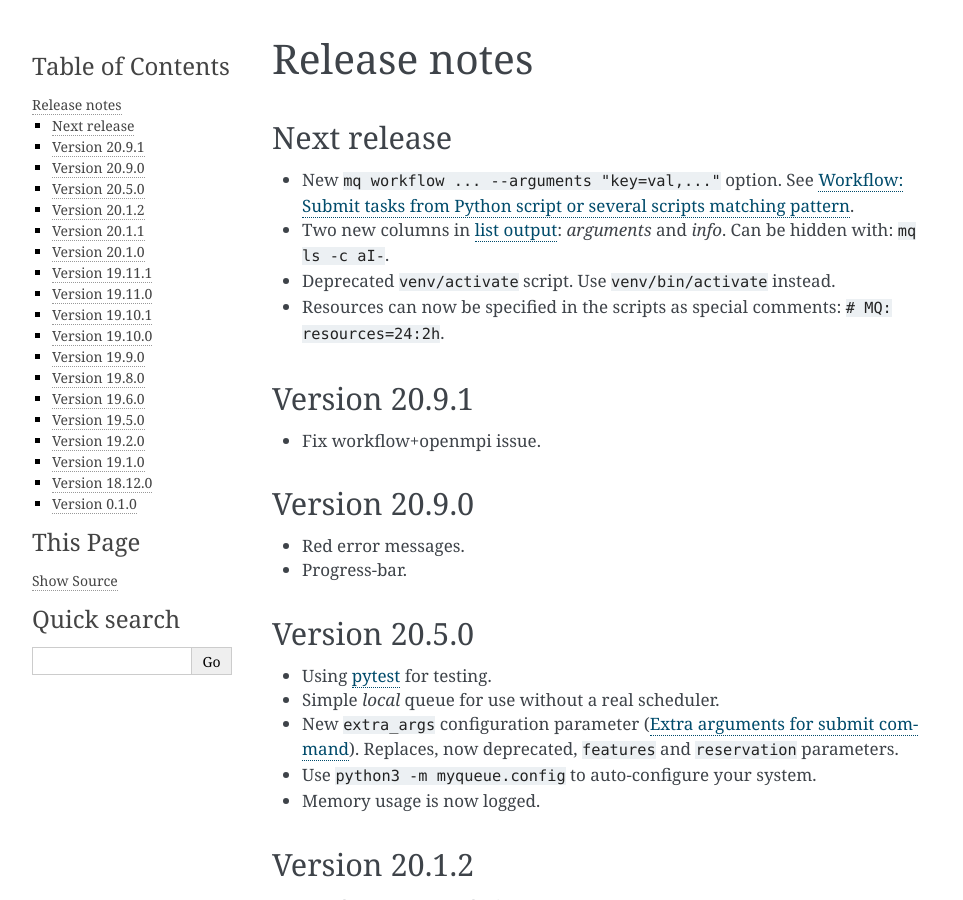
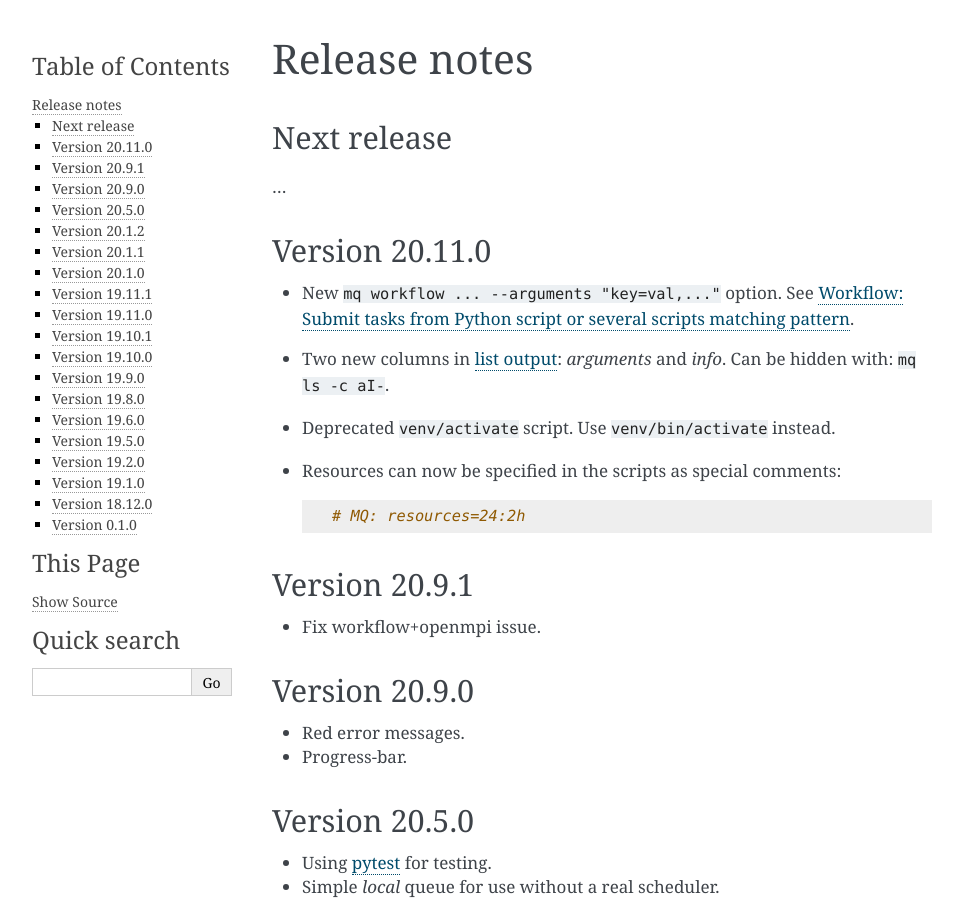
Before and after one commit to Yangxinsix/myqueue, a Sphinx documentation site: the page built from docs/releasenotes.rst, in a window 1280 px wide and 900 px high. Shown: the whole window, without its empty margins (148-1111 px from the left). Built offline with Sphinx 7.4.7, drawn with Linux system fonts in a browser that asks for light colours.

Commit message:
Version 20.11.0

```diff
--- a/docs/releasenotes.rst
+++ b/docs/releasenotes.rst
@@ -9,13 +9,20 @@ Release notes
 Next release
 ============
 
+...
+
+
+Version 20.11.0
+===============
+
 * New ``mq workflow ... --arguments "key=val,..."`` option.  See
   :ref:`workflow`.
 * Two new columns in :ref:`list output <list>`: *arguments* and *info*.
   Can be hidden with: ``mq ls -c aI-``.
 * Deprecated ``venv/activate`` script.  Use ``venv/bin/activate`` instead.
-* Resources can now be specified in the scripts as special comments:
-  ``# MQ: resources=24:2h``.
+* Resources can now be specified in the scripts as special comments::
+
+      # MQ: resources=24:2h
 
 
 Version 20.9.1
--- a/myqueue/__init__.py
+++ b/myqueue/__init__.py
@@ -8,7 +8,7 @@ if TYPE_CHECKING:
     from .task import Task  # noqa
 
 
-__version__ = '20.10.0b1'
+__version__ = '20.11.0'
 
 
 def submit(*tasks: 'Task', verbosity: int = 1, dry_run: bool = False) -> None:
```
